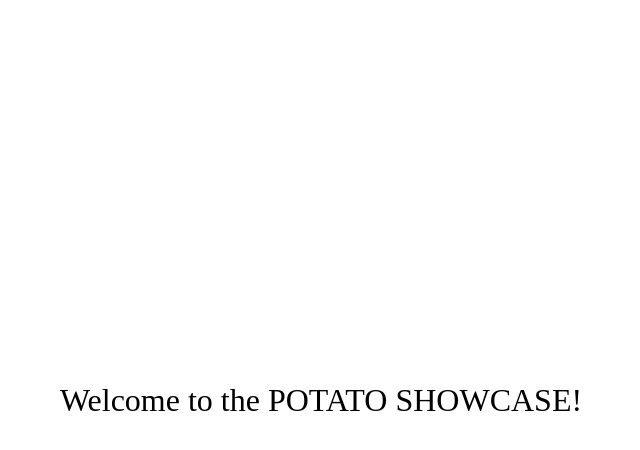
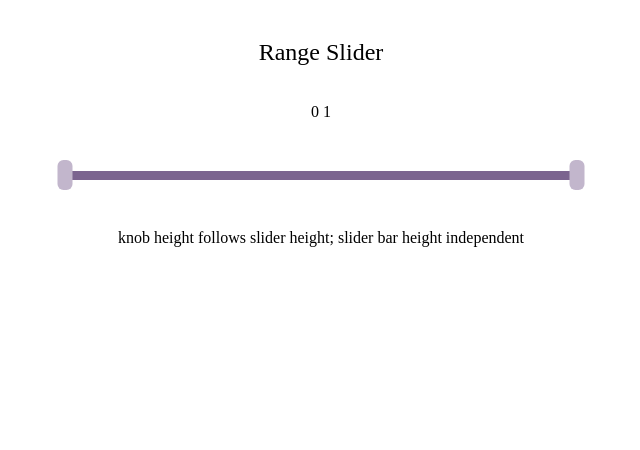
Before and after one commit to smellypotato/showcase, a React (Create React App) app: page /range-slider in a window 1280 px wide. Shown: the top 450 px of the page, without its empty margins (319-959 px from the left). Built offline with nearby package versions, Linux system fonts and the light colour scheme.

Commit message:
range slider

```diff
--- a/src/App.tsx
+++ b/src/App.tsx
@@ -3,6 +3,7 @@ import { BrowserRouter, Route, Switch } from "react-router-dom";
 import { ColorPickerPage } from './components/colorPicker/colorPickerPage';
 import { Home } from './components/home/home';
 import { IntervalSliderPage } from './components/intervalSlider/intervalSliderPage';
+import { RangeSliderPage } from './components/rangeSlider/rangeSliderPage';
 import { SliderPage } from './components/slider/sliderPage';
 
 export default class App extends React.Component<{}, {}> {
@@ -14,6 +15,7 @@ export default class App extends React.Component<{}, {}> {
                         <Route exact path="/color-picker"><ColorPickerPage /></Route>
                         <Route exact path="/slider"><SliderPage /></Route>
                         <Route exact path="/interval-slider"><IntervalSliderPage /></Route>
+                        <Route exact path="/range-slider"><RangeSliderPage /></Route>
                         <Route path="/"><Home /></Route>
                     </Switch>
                 </BrowserRouter>
--- /dev/null
+++ b/src/components/rangeSlider/rangeSlider.css
@@ -0,0 +1,23 @@
+.range-slider {
+    display: flex;
+    align-items: center;
+    position: relative;
+    width: 100%;
+    height: 100%;
+}
+.range-slider-fill {
+    width: 100%; /* always same as slider */
+    display: flex;
+    justify-content: space-between;; /* for positioning slider-fill */
+    overflow: hidden; /* for easy styling slider-fill */
+}
+.range-slider-position {
+    width: 0;
+    height: 100%; /* for sizing slider-knob */
+    position: absolute;
+}
+.range-silder-knob {
+    height: 100% !important; /* need to same as slider height*/
+    transform: translateX(-50%);
+}
+.range-slider-bar { height: 100% }
--- /dev/null
+++ b/src/components/rangeSlider/rangeSlider.tsx
@@ -0,0 +1,62 @@
+import { useEffect, useRef, useState } from "react";
+import "./rangeSlider.css";
+
+export const RangeSlider = (props: { sliderBarClass: string, sliderFillClass: string, sliderKnobClass: string, onChangeMinPercentage: Function, onChangeMaxPercentage: Function }) => {
+    let sliderRef = useRef<HTMLDivElement>(null);
+    let [minSliderPos, setMinSliderPos] = useState(0);
+    let [maxSliderPos, setMaxSliderPos] = useState(1);
+    let movingKnob = -1; //no need state, will reset anyway
+
+    useEffect(() => {
+        props.onChangeMinPercentage(minSliderPos);
+        props.onChangeMaxPercentage(maxSliderPos);
+    }, [minSliderPos, maxSliderPos]);
+
+    let changeKnobPos = (pointerPos: [number, number]) => {
+        let rect = sliderRef.current!.getBoundingClientRect(); // get color picker global position
+        let x = pointerPos[0]; // get pointer global position
+        // check overflow
+        if (x < rect.left) x = rect.left;
+        else if (x > rect.right) x = rect.right;
+        let newPos = (x - rect.left) / rect.width;
+        switch (movingKnob) {
+            case 0 :
+                setMinSliderPos(newPos);
+            break;
+            case 1:
+                setMaxSliderPos(newPos);
+            break;
+        }
+
+    }
+
+    let onDown = (pos: [number, number], changeKnobPos: Function) => {
+        let rect = sliderRef.current!.getBoundingClientRect(); // get color picker global position
+        movingKnob = Math.abs((pos[0] - rect.left) / rect.width - minSliderPos) <= Math.abs((pos[0] - rect.left) / rect.width - maxSliderPos) ? 0 : 1;
+        changeKnobPos(pos);
+        let move = (e: PointerEvent) => changeKnobPos([e.clientX, e.clientY]);
+        let up = () => {
+            movingKnob = -1;
+            document.body.removeEventListener("pointermove", move);
+            document.body.removeEventListener("pointerup", up);
+        }
+        document.body.addEventListener("pointermove", move);
+        document.body.addEventListener("pointerup", up);
+    }
+
+    return (
+        <div ref={ sliderRef } className="range-slider no_highlight"
+            onPointerDown={ (e: React.PointerEvent<HTMLDivElement>) => onDown([e.clientX, e.clientY], changeKnobPos) }>
+            <div className={ `range-slider-fill ${props.sliderBarClass}` }>
+                <div className={ `range-slider-bar ${props.sliderFillClass}` } style={ { width: `${minSliderPos * 100}%` } } />
+                <div className={ `range-slider-bar ${props.sliderFillClass}` } style={ { width: `${(1 - maxSliderPos) * 100}%` } } />
+            </div>
+            <div className="range-slider-position" style={ { left: `${minSliderPos * 100}%` } }>
+                <div className={ `range-silder-knob ${props.sliderKnobClass}` } />
+            </div>
+            <div className="range-slider-position" style={ { left: `${maxSliderPos * 100}%` } }>
+                <div className={ `range-silder-knob ${props.sliderKnobClass}` } />
+            </div>
+        </div>
+    )
+}
--- /dev/null
+++ b/src/components/rangeSlider/rangeSliderPage.css
@@ -0,0 +1,20 @@
+#range-slider-page {
+    height: 100vh;
+    padding: 5vh 5vw;
+    display: flex;
+    flex-direction: column;
+    align-items: center;
+    row-gap: 40px;
+}
+#range-slider-page-slider {
+    width: 40vw;
+    height: 30px;
+}
+.range-slider-page-slider-bar {
+    border-radius: 4px;
+    height: 30%;
+}
+.range-slider-page-slider-knob {
+    width: 15px;
+    border-radius: 6px;
+}
--- /dev/null
+++ b/src/components/rangeSlider/rangeSliderPage.tsx
@@ -0,0 +1,39 @@
+import React from "react";
+import { RangeSlider } from "./rangeSlider";
+
+import "./rangeSliderPage.css";
+
+export class RangeSliderPage extends React.Component<{}, { minPercentage: number, maxPercentage: number }> {
+    state = {
+        minPercentage: 0,
+        maxPercentage: 1
+    }
+
+    onChangeMinPercentage(percentage: number) {
+        this.setState({ minPercentage: percentage });
+    }
+    onChangeMaxPercentage(percentage: number) {
+        this.setState({ maxPercentage: percentage });
+    }
+
+    render() {
+        return (
+            <div id="range-slider-page">
+                <div className="f_24">Range Slider</div>
+                <div className="f_16">{ this.state.minPercentage } { this.state.maxPercentage }</div>
+                <div id="range-slider-page-slider">
+                    <RangeSlider
+                        sliderBarClass="range-slider-page-slider-bar bg_sec_shade_2"
+                        sliderFillClass="bg_grey_2"
+                        sliderKnobClass="range-slider-page-slider-knob bg_sec_tint"
+                        onChangeMinPercentage={ this.onChangeMinPercentage.bind(this) }
+                        onChangeMaxPercentage={ this.onChangeMaxPercentage.bind(this) }
+                    />
+                </div>
+                <div>
+                    knob height follows slider height; slider bar height independent
+                </div>
+            </div>
+        )
+    }
+}
```
